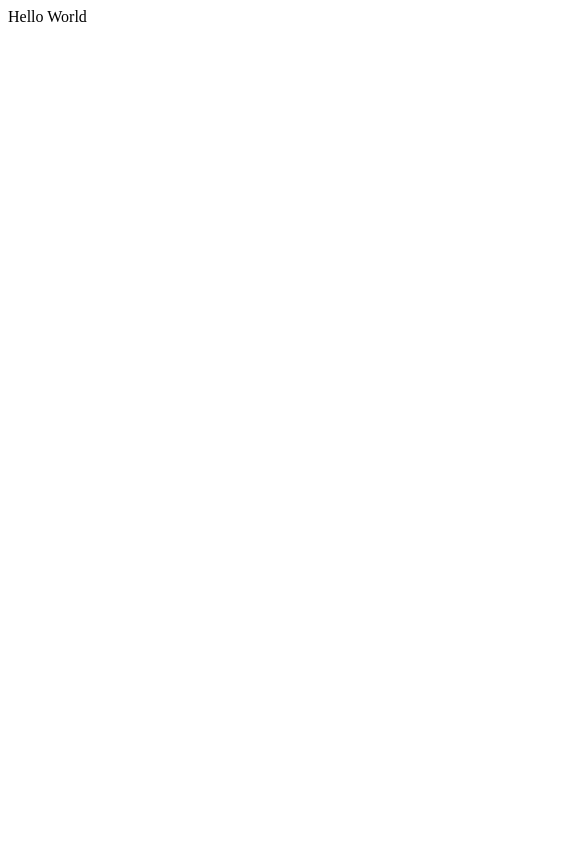
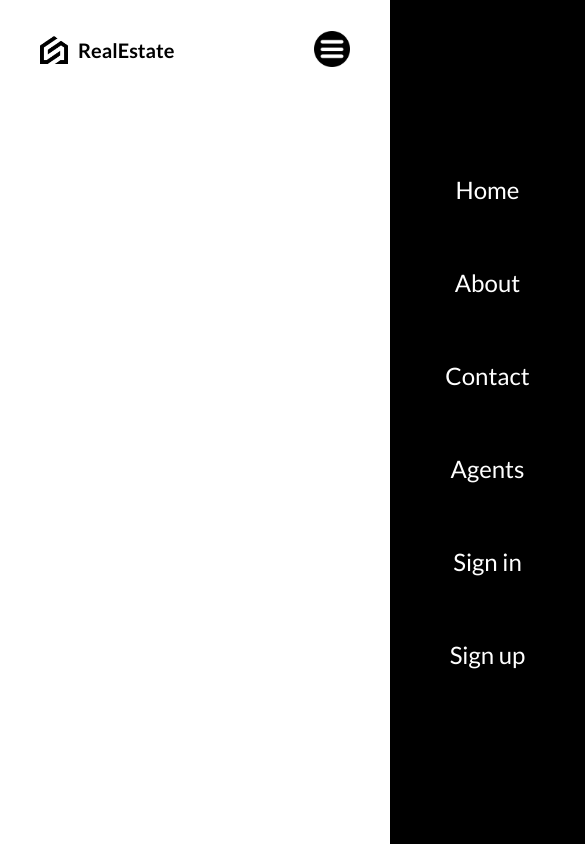
Before and after one commit to KHALEDsSAEED/real-estate, a React (Vite) app: page / in a window 390 px wide. Shown: the whole page, 585 px wide, since content can reach past the window. Built offline with nearby package versions, Linux system fonts and the light colour scheme.

Commit message:
Install needed package + finish the navbar

```diff
--- a/index.html
+++ b/index.html
@@ -2,9 +2,8 @@
 <html lang="en">
   <head>
     <meta charset="UTF-8" />
-    <link rel="icon" type="image/svg+xml" href="/favicon.png" />
     <meta name="viewport" content="width=device-width, initial-scale=1.0" />
-    <title>Lama Real Estate UI</title>
+    <title>Real Estate UI</title>
     <meta name="description" content="Buy, Sell and Rent Properties" />
     <link
       href="https://fonts.googleapis.com/css2?family=Lato:ital,wght@0,100;0,300;0,400;0,700;0,900;1,100;1,300;1,400;1,700;1,900&display=swap"
--- a/package.json
+++ b/package.json
@@ -11,7 +11,8 @@
   },
   "dependencies": {
     "react": "^18.2.0",
-    "react-dom": "^18.2.0"
+    "react-dom": "^18.2.0",
+    "sass": "^1.77.6"
   },
   "devDependencies": {
     "@types/react": "^18.2.56",
--- a/src/App.jsx
+++ b/src/App.jsx
@@ -1,6 +1,11 @@
+import Navbar from "./components/Navbar/Navbar"
+import "./layout.scss"
+
 function App() {
   return (
-    <div>Hello World</div>
+    <div className="layout">
+      <Navbar />
+    </div>
   )
 }
 
--- /dev/null
+++ b/src/components/Navbar/Navbar.jsx
@@ -0,0 +1,41 @@
+import { useState } from "react"
+import "./navbar.scss"
+
+function Navbar() {
+
+    const [open, setOpen] = useState(false)
+    return (
+        <nav>
+            <div className="left">
+                <a href="/" className="logo">
+                    <img src="/logo.png" alt="logo" />
+                    <span>RealEstate</span>
+                </a>
+                <a href="/">Home</a>
+                <a href="/">About</a>
+                <a href="/">Contact</a>
+                <a href="/">Agents</a>
+            </div>
+            <div className="right">
+                <a href="/">Sign in</a>
+                <a href="/" className="register">Sign up</a>
+                <div className="menu-icon">
+                    <img src="/menu.png" alt="menu"
+                        onClick={
+                            () => setOpen(!open)
+                        } />
+                </div>
+                <div className={open ? "menu active" : "menu"}>
+                    <a href="/">Home</a>
+                    <a href="/">About</a>
+                    <a href="/">Contact</a>
+                    <a href="/">Agents</a>
+                    <a href="/">Sign in</a>
+                    <a href="/">Sign up</a>
+                </div>
+            </div>
+        </nav>
+    )
+}
+
+export default Navbar
--- /dev/null
+++ b/src/components/Navbar/navbar.scss
@@ -0,0 +1,155 @@
+@import "../../responsive.scss";
+
+nav {
+    height: 100px;
+    display: flex;
+    justify-content: space-between;
+    align-items: center;
+
+    a {
+        transition: all 0.4s ease;
+
+        @include sm {
+            display: none;
+        }
+
+        &:hover {
+            scale: 1.05;
+        }
+    }
+
+    .left {
+        flex: 3;
+        display: flex;
+        align-items: center;
+        gap: 50px;
+
+        .logo {
+            font-weight: bold;
+            font-size: 20px;
+            display: flex;
+            align-items: center;
+            gap: 10px;
+
+            img {
+                width: 28px;
+            }
+
+            span {
+                @include md {
+                    display: none;
+                }
+
+                @include sm {
+                    display: initial;
+                }
+            }
+        }
+    }
+
+    .right {
+        flex: 2;
+        display: flex;
+        align-items: center;
+        justify-content: flex-end;
+        background-color: #fcf5f3;
+        height: 100%;
+
+        @include md {
+            background-color: transparent;
+        }
+
+        a {
+            padding: 12px 24px;
+            margin: 20px;
+        }
+
+        .user {
+            display: flex;
+            align-items: center;
+            font-weight: bold;
+
+            img {
+                width: 40px;
+                height: 40px;
+                border-radius: 50%;
+                object-fit: cover;
+                margin-right: 20px;
+            }
+
+            span {
+                @include sm {
+                    display: none;
+                }
+            }
+
+            .profile {
+                padding: 12px 24px;
+                background-color: #fece51;
+                cursor: pointer;
+                border: none;
+                position: relative;
+
+                .notification {
+                    position: absolute;
+                    top: -8px;
+                    right: -8px;
+                    background-color: red;
+                    color: white;
+                    border-radius: 50%;
+                    width: 26px;
+                    height: 26px;
+                    display: flex;
+                    align-items: center;
+                    justify-content: center;
+                }
+
+            }
+        }
+
+        .register {
+            background-color: #fece51;
+        }
+
+        .menu-icon {
+            display: none;
+            z-index: 999;
+
+            img {
+                width: 36px;
+                height: 36px;
+                cursor: pointer;
+            }
+
+            @include sm {
+                display: inline;
+            }
+        }
+
+        .menu {
+            position: absolute;
+            top: 0;
+            right: -50%;
+            background-color: black;
+            color: white;
+            height: 100vh;
+            width: 50%;
+            transition: all 1s ease;
+            display: flex;
+            flex-direction: column;
+            align-items: center;
+            justify-content: center;
+            font-size: 24px;
+
+            &.active {
+                right: 0;
+            }
+
+            @include sm {
+                a {
+                    display: initial;
+                }
+            }
+        }
+    }
+}
--- /dev/null
+++ b/src/index.scss
@@ -0,0 +1,15 @@
+*{
+    padding: 0;
+    margin: 0;
+    box-sizing: border-box;
+}
+
+a{
+    text-decoration: none;
+    color: inherit; // inherit the color of the parent
+}
+
+body{
+    font-family: 'lato', sans-serif;
+    overflow: hidden;
+}
--- /dev/null
+++ b/src/layout.scss
@@ -0,0 +1,29 @@
+@import "./responsive.scss";
+
+.layout {
+
+    height: 100vh;
+    max-width: 1366px;
+    margin-left: auto;
+    margin-right: auto;
+    padding-left: 40px;
+    padding-right: 40px;
+    display: flex;
+    flex-direction: column;
+
+    @include lg {
+        max-width: 1280px;
+    }
+
+    @include md {
+        max-width: 768px;
+    }
+
+    @include sm {
+        max-width: 640px;
+    }
+
+    .content {
+        height: calc(100vh - 100px);
+    }
+}
--- a/src/main.jsx
+++ b/src/main.jsx
@@ -1,6 +1,7 @@
 import React from 'react'
 import ReactDOM from 'react-dom/client'
 import App from './App.jsx'
+import "./index.scss"
 
 ReactDOM.createRoot(document.getElementById('root')).render(
   <React.StrictMode>
--- /dev/null
+++ b/src/responsive.scss
@@ -0,0 +1,17 @@
+@mixin sm {
+    @media (max-width: 738px) {
+        @content;
+    }
+}
+
+@mixin md {
+    @media (max-width: 1024px) {
+        @content;
+    }
+}
+
+@mixin lg {
+    @media (max-width: 1366px) {
+        @content;
+    }
+}
```
Also changed, not shown: 1 other file (tests, documents, lock files or other folders).
